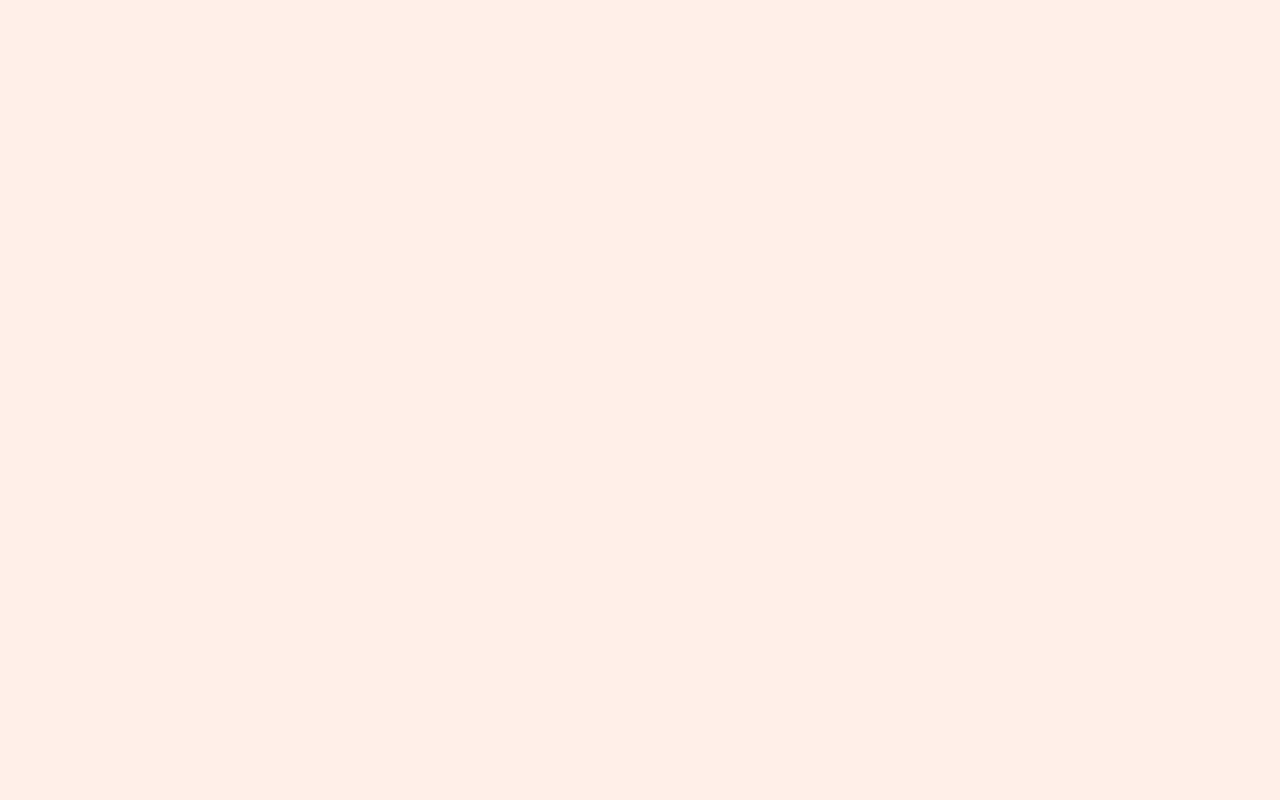
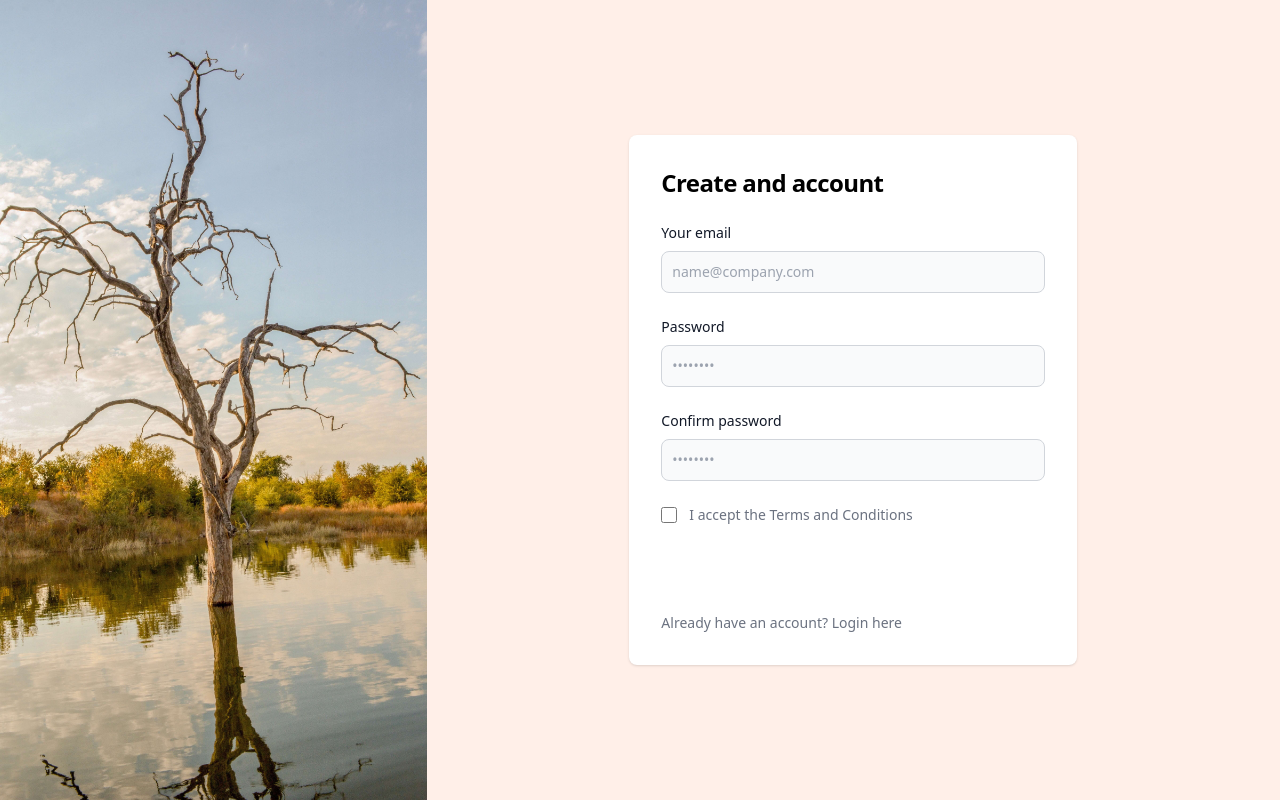
Before and after one commit to gtchax/musha, a React (Vite) app: page /signup in a window 1280 px wide. Built offline with nearby package versions, Linux system fonts and the light colour scheme.

Commit message:
Added sign up and sign in pages

```diff
--- a/src/components/Header.tsx
+++ b/src/components/Header.tsx
@@ -1,5 +1,4 @@
 import { Link } from "react-router-dom";
-import Hero from "./Hero";
 
 const Header = () => {
   return (
@@ -10,7 +9,7 @@
         </span>
         <span className="flex space-x-2">
           <Link
-            to="login"
+            to="/signup"
             className="flex bg-teal items-center text-vintage px-4 font-bold rounded-full shadow-lg"
           >
             Sign In
--- a/src/components/layout/Layout.tsx
+++ b/src/components/layout/Layout.tsx
@@ -5,12 +5,12 @@
 
 const Layout = ({ children }: { children: React.ReactNode }) => {
   return (
-    <div className="flex flex-col min-h-screen">
+    <main className="flex flex-col min-h-screen">
       <Header />
       <Hero />
-      {children}
+      <div className="container mx-auto py-10 flex-1">{children}</div>
       <Footer />
-    </div>
+    </main>
   );
 };
 
--- /dev/null
+++ b/src/pages/Login.tsx
@@ -0,0 +1,98 @@
+import {Link} from "react-router-dom";
+
+const Login = () => {
+  return (
+    <section className="h-full w-full">
+      <div className="h-full flex-1 bg-vintage flex flex-col items-center justify-center px-6 py-8 mx-auto md:h-screen lg:py-0">
+        {/* <Link
+        to='/'
+        className="flex items-center mb-6 text-2xl font-semibold text-brown"
+      >
+
+        Musha
+      </Link> */}
+        <div className="w-full bg-white rounded-lg shadow md:mt-0 sm:max-w-md xl:p-0 ">
+          <div className="p-6 space-y-4 md:space-y-6 sm:p-8">
+            <h1 className="text-xl font-bold leading-tight tracking-tight text- md:text-2xl ">
+              Sign in
+            </h1>
+            <form className="space-y-4 md:space-y-6" action="#">
+              <div>
+                <label
+                  htmlFor="email"
+                  className="block mb-2 text-sm font-medium text-gray-900 "
+                >
+                  Your email
+                </label>
+                <input
+                  type="email"
+                  name="email"
+                  id="email"
+                  className="bg-gray-50 border border-gray-300 text-gray-900 sm:text-sm rounded-lg focus:ring-primary-600 focus:border-primary-600 block w-full p-2.5  dark:border-gray-600 dark:placeholder-gray-400  dark:focus:ring-blue-500 dark:focus:border-blue-500"
+                  placeholder="name@company.com"
+                />
+              </div>
+              <div>
+                <label
+                  htmlFor="password"
+                  className="block mb-2 text-sm font-medium text-gray-900 "
+                >
+                  Password
+                </label>
+                <input
+                  type="password"
+                  name="password"
+                  id="password"
+                  placeholder="••••••••"
+                  className="bg-gray-50 border border-gray-300 text-gray-900 sm:text-sm rounded-lg focus:ring-primary-600 focus:border-primary-600 block w-full p-2.5 dark:border-gray-600 dark:placeholder-gray-400  dark:focus:ring-blue-500 dark:focus:border-blue-500"
+                />
+              </div>
+              <div>
+                <label
+                  htmlFor="confirm-password"
+                  className="block mb-2 text-sm font-medium text-gray-900 "
+                >
+                  Confirm password
+                </label>
+                <input
+                  type="confirm-password"
+                  name="confirm-password"
+                  id="confirm-password"
+                  placeholder="••••••••"
+                  className="bg-gray-50 border border-gray-300 text-gray-900 sm:text-sm rounded-lg focus:ring-primary-600 focus:border-primary-600 block w-full p-2.5 dark:border-gray-600 dark:placeholder-gray-400  dark:focus:ring-blue-500 dark:focus:border-blue-500"
+                />
+              </div>
+              <div className="flex items-start">
+                <div className="flex items-center h-5">
+                  <input
+                    id="terms"
+                    aria-describedby="terms"
+                    type="checkbox"
+                    className="w-4 h-4 border border-gray-300 rounded bg-gray-50 focus:ring-3 focus:ring-primary-300 dark:border-gray-600 dark:focus:ring-primary-600 dark:ring-offset-gray-800"
+                  />
+                </div>
+              </div>
+              <button
+                type="submit"
+                className="w-full text-white bg-primary-600 hover:bg-primary-700 focus:ring-4 focus:outline-none focus:ring-primary-300 font-medium rounded-lg text-sm px-5 py-2.5 text-center dark:bg-primary-600 dark:hover:bg-primary-700 dark:focus:ring-primary-800"
+              >
+                Create an account
+              </button>
+              <p className="text-sm font-light text-gray-500 dark:text-gray-400">
+                Don't have an account?{" "}
+                <Link
+                  to="/signup"
+                  className="font-medium text-primary-600 hover:underline dark:text-primary-500"
+                >
+                  Signup here
+                </Link>
+              </p>
+            </form>
+          </div>
+        </div>
+      </div>
+    </section>
+  );
+};
+
+export default Login;
--- /dev/null
+++ b/src/pages/Signup.tsx
@@ -0,0 +1,117 @@
+import {Link} from 'react-router-dom'
+
+const Signup = () => {
+  return (
+    <section className=" min-h-screen w-full md:flex">
+      <div className="hidden md:flex h-screen  bg-brown w-1/3 bg-cover bg-[url('/tree.jpg')] bg-center"></div>
+      <div className="h-full flex-1 bg-vintage flex flex-col items-center justify-center px-6 py-8 mx-auto md:h-screen lg:py-0">
+        {/* <Link
+          to='/'
+          className="flex items-center mb-6 text-2xl font-semibold text-brown"
+        >
+
+          Musha
+        </Link> */}
+        <div className="w-full bg-white rounded-lg shadow md:mt-0 sm:max-w-md xl:p-0 ">
+          <div className="p-6 space-y-4 md:space-y-6 sm:p-8">
+            <h1 className="text-xl font-bold leading-tight tracking-tight text- md:text-2xl ">
+              Create and account
+            </h1>
+            <form className="space-y-4 md:space-y-6" action="#">
+              <div>
+                <label
+                  htmlFor="email"
+                  className="block mb-2 text-sm font-medium text-gray-900 "
+                >
+                  Your email
+                </label>
+                <input
+                  type="email"
+                  name="email"
+                  id="email"
+                  className="bg-gray-50 border border-gray-300 text-gray-900 sm:text-sm rounded-lg focus:ring-primary-600 focus:border-primary-600 block w-full p-2.5  dark:border-gray-600 dark:placeholder-gray-400  dark:focus:ring-blue-500 dark:focus:border-blue-500"
+                  placeholder="name@company.com"
+
+                />
+              </div>
+              <div>
+                <label
+                  htmlFor="password"
+                  className="block mb-2 text-sm font-medium text-gray-900 "
+                >
+                  Password
+                </label>
+                <input
+                  type="password"
+                  name="password"
+                  id="password"
+                  placeholder="••••••••"
+                  className="bg-gray-50 border border-gray-300 text-gray-900 sm:text-sm rounded-lg focus:ring-primary-600 focus:border-primary-600 block w-full p-2.5 dark:border-gray-600 dark:placeholder-gray-400  dark:focus:ring-blue-500 dark:focus:border-blue-500"
+
+                />
+              </div>
+              <div>
+                <label
+                  htmlFor="confirm-password"
+                  className="block mb-2 text-sm font-medium text-gray-900 "
+                >
+                  Confirm password
+                </label>
+                <input
+                  type="confirm-password"
+                  name="confirm-password"
+                  id="confirm-password"
+                  placeholder="••••••••"
+                  className="bg-gray-50 border border-gray-300 text-gray-900 sm:text-sm rounded-lg focus:ring-primary-600 focus:border-primary-600 block w-full p-2.5 dark:border-gray-600 dark:placeholder-gray-400  dark:focus:ring-blue-500 dark:focus:border-blue-500"
+
+                />
+              </div>
+              <div className="flex items-start">
+                <div className="flex items-center h-5">
+                  <input
+                    id="terms"
+                    aria-describedby="terms"
+                    type="checkbox"
+                    className="w-4 h-4 border border-gray-300 rounded bg-gray-50 focus:ring-3 focus:ring-primary-300 dark:border-gray-600 dark:focus:ring-primary-600 dark:ring-offset-gray-800"
+
+                  />
+                </div>
+                <div className="ml-3 text-sm">
+                  <label
+                    htmlFor="terms"
+                    className="font-light text-gray-500 dark:text-gray-300"
+                  >
+                    I accept the{" "}
+                    <a
+                      className="font-medium text-primary-600 hover:underline dark:text-primary-500"
+                      href="#"
+                    >
+                      Terms and Conditions
+                    </a>
+                  </label>
+                </div>
+              </div>
+              <button
+                type="submit"
+                className="w-full text-white bg-primary-600 hover:bg-primary-700 focus:ring-4 focus:outline-none focus:ring-primary-300 font-medium rounded-lg text-sm px-5 py-2.5 text-center dark:bg-primary-600 dark:hover:bg-primary-700 dark:focus:ring-primary-800"
+              >
+                Create an account
+              </button>
+              <p className="text-sm font-light text-gray-500 dark:text-gray-400">
+                Already have an account?{" "}
+                <Link
+                  to="/login"
+                  className="font-medium text-primary-600 hover:underline dark:text-primary-500"
+                >
+                  Login here
+                </Link>
+              </p>
+            </form>
+          </div>
+        </div>
+      </div>
+    </section>
+  );
+};
+
+export default Signup;
--- a/src/router.tsx
+++ b/src/router.tsx
@@ -1,10 +1,14 @@
 import { Routes, Route } from "react-router-dom";
 import Home from "./pages/Home";
+import Signup from "./pages/Signup";
+import Login from "./pages/Login";
 
 const AppRouter = () => {
   return (
     <Routes>
       <Route index element={<Home />} />
+      <Route path="/signup" element={<Signup />} />
+      <Route path="/login" element={<Login />} />
     </Routes>
   );
 };
```
Also changed, not shown: public/hut.jpg (added), public/tree.jpg (added).
